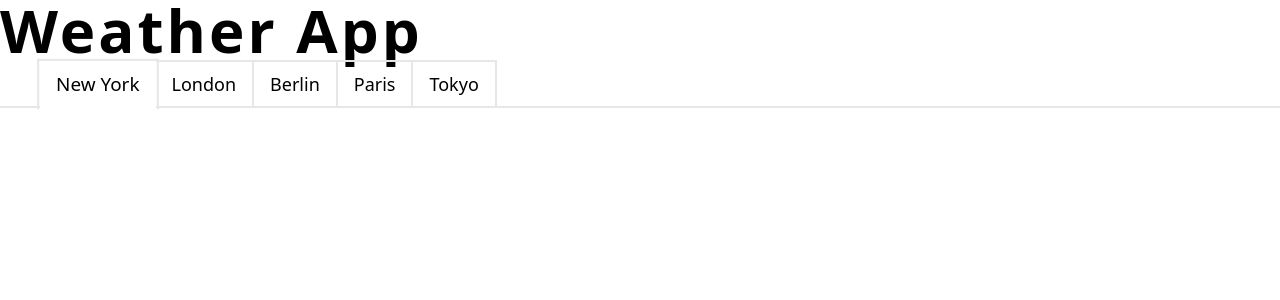
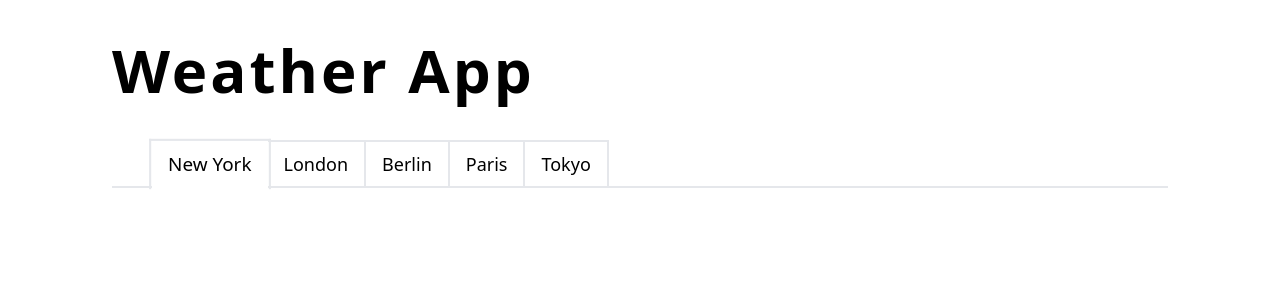
Before and after one commit to amimaro/task-nextjs-tailwindcss-weather-app, a Next.js app: page / in a window 1280 px wide. Shown: the top 300 px of the page. Built offline with nearby package versions, Linux system fonts and the light colour scheme.

Commit message:
Add spacing to main container and title

```diff
--- a/features/components/Title/Title.tsx
+++ b/features/components/Title/Title.tsx
@@ -1,5 +1,5 @@
 export const Title = () => {
   return (
-    <div className="text-6xl font-semibold tracking-wider">Weather App</div>
+    <div className="mb-10 text-6xl font-semibold tracking-wider">Weather App</div>
   );
 };
--- a/pages/index.tsx
+++ b/pages/index.tsx
@@ -12,7 +12,7 @@ const Home: NextPage = () => {
         <link rel="icon" href="/favicon.ico" />
       </Head>
 
-      <main>
+      <main className="mx-28 mt-10">
         <Title />
         <CitySelector />
       </main>
```
